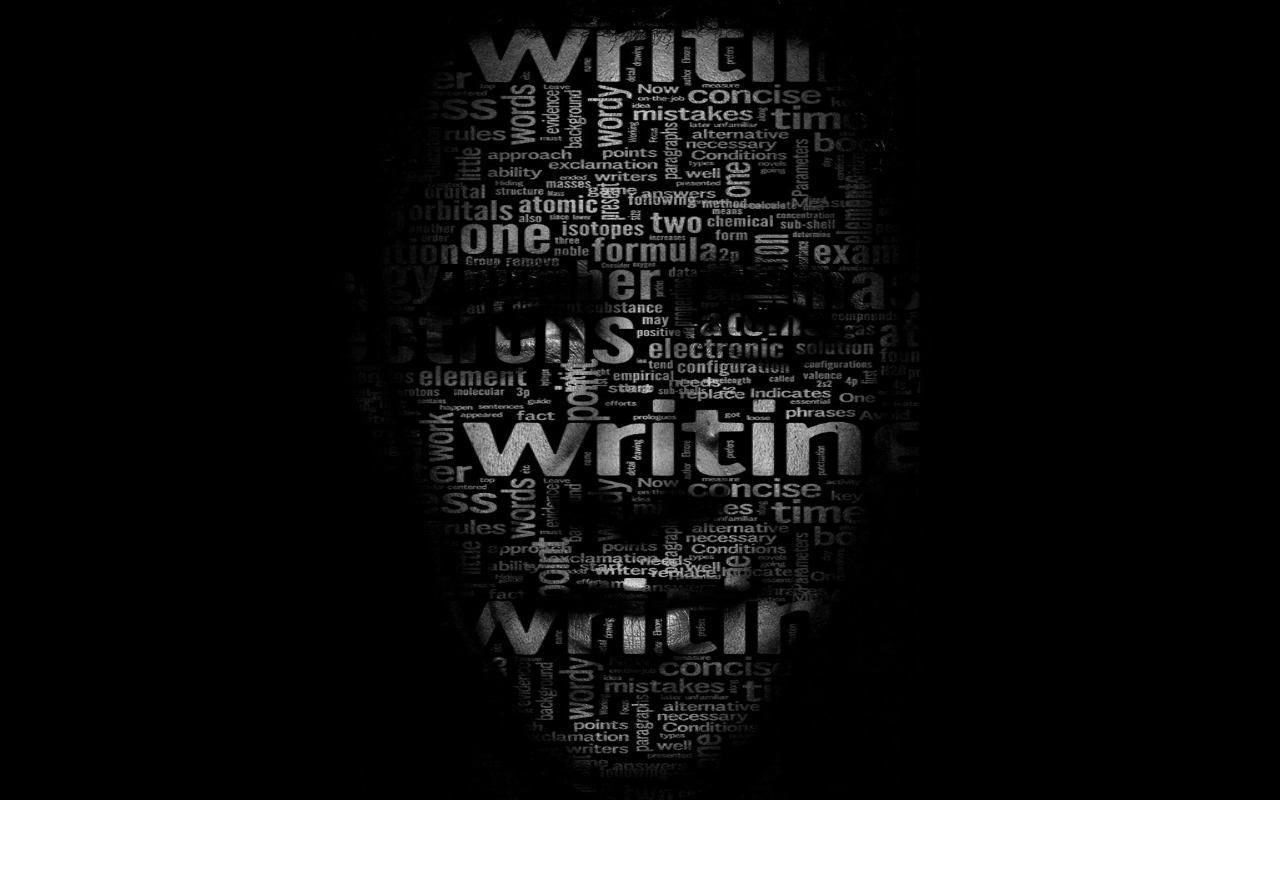
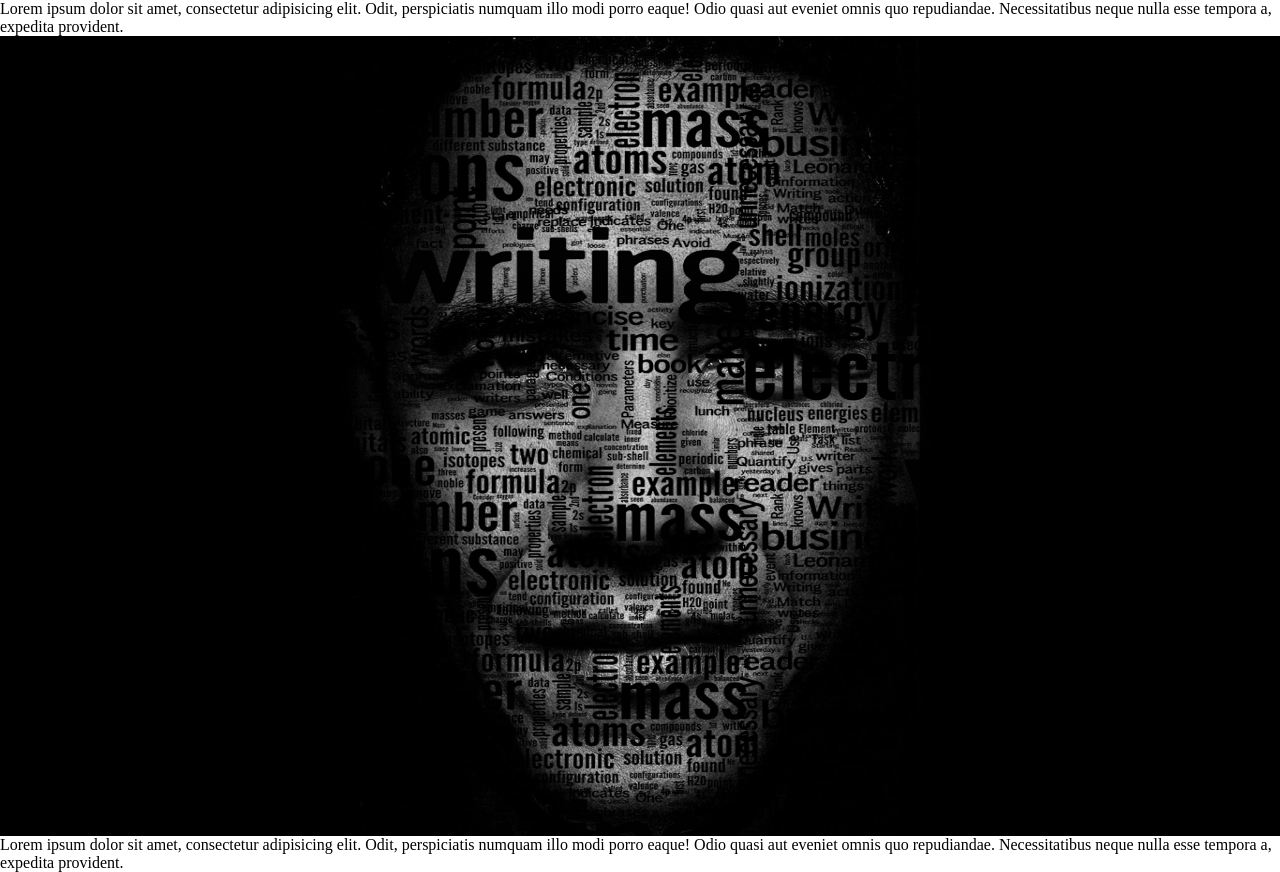
Before and after one commit to al-kor1/textFace, a plain HTML site: page index.html in a window 1280 px wide. Before the commit the page ends 800 px from the top, so only its background shows below. Drawn offline with Linux system fonts and the light colour scheme.

Commit message:
elements position bug fixed

```diff
--- a/index.html
+++ b/index.html
@@ -9,13 +9,18 @@
 </head>
 
 <body>
+    <div>Lorem ipsum dolor sit amet, consectetur adipisicing elit. Odit, perspiciatis numquam illo modi porro eaque!
+        Odio quasi aut eveniet omnis quo repudiandae. Necessitatibus neque nulla esse tempora a, expedita provident.
+    </div>
     <div class="text-face">
         <div class="text-face__face"></div>
         <div class="text-face__text"></div>
     </div>
 
 
-    <div>Lorem ipsum dolor sit amet, consectetur adipisicing elit. Odit, perspiciatis numquam illo modi porro eaque! Odio quasi aut eveniet omnis quo repudiandae. Necessitatibus neque nulla esse tempora a, expedita provident.</div>
+    <div>Lorem ipsum dolor sit amet, consectetur adipisicing elit. Odit, perspiciatis numquam illo modi porro eaque!
+        Odio quasi aut eveniet omnis quo repudiandae. Necessitatibus neque nulla esse tempora a, expedita provident.
+    </div>
 </body>
 
 </html>
--- a/main.css
+++ b/main.css
@@ -6,13 +6,12 @@
 
 
 .text-face {
+    width: 100%;
     position: relative;
-    width: 100%;
 }
 
 .text-face__face,
 .text-face__text {
-    position: absolute;
     width: 100%;
     height: 100vh;
     background-size: cover;
@@ -25,10 +24,13 @@
 }
 
 .text-face__text {
-    background-image: url(/img/text_white.jpg);
+    background-image: url(/img/text_black.png);
+    position: absolute;
+    top: 0;
+    left: 0;
     mix-blend-mode: multiply;
-    animation: text-face__text-animation 80s infinite;
-    background-size: 200% 100% !important;
+    animation: text-face__text-animation 20s infinite;
+    background-size: 150% 100%;
 }
 
 @keyframes text-face__text-animation {
@@ -37,6 +39,6 @@
     }
 
     50% {
-        background-position: 200% 100%;
+        background-position: 150% 100%;
     }
 }
```
